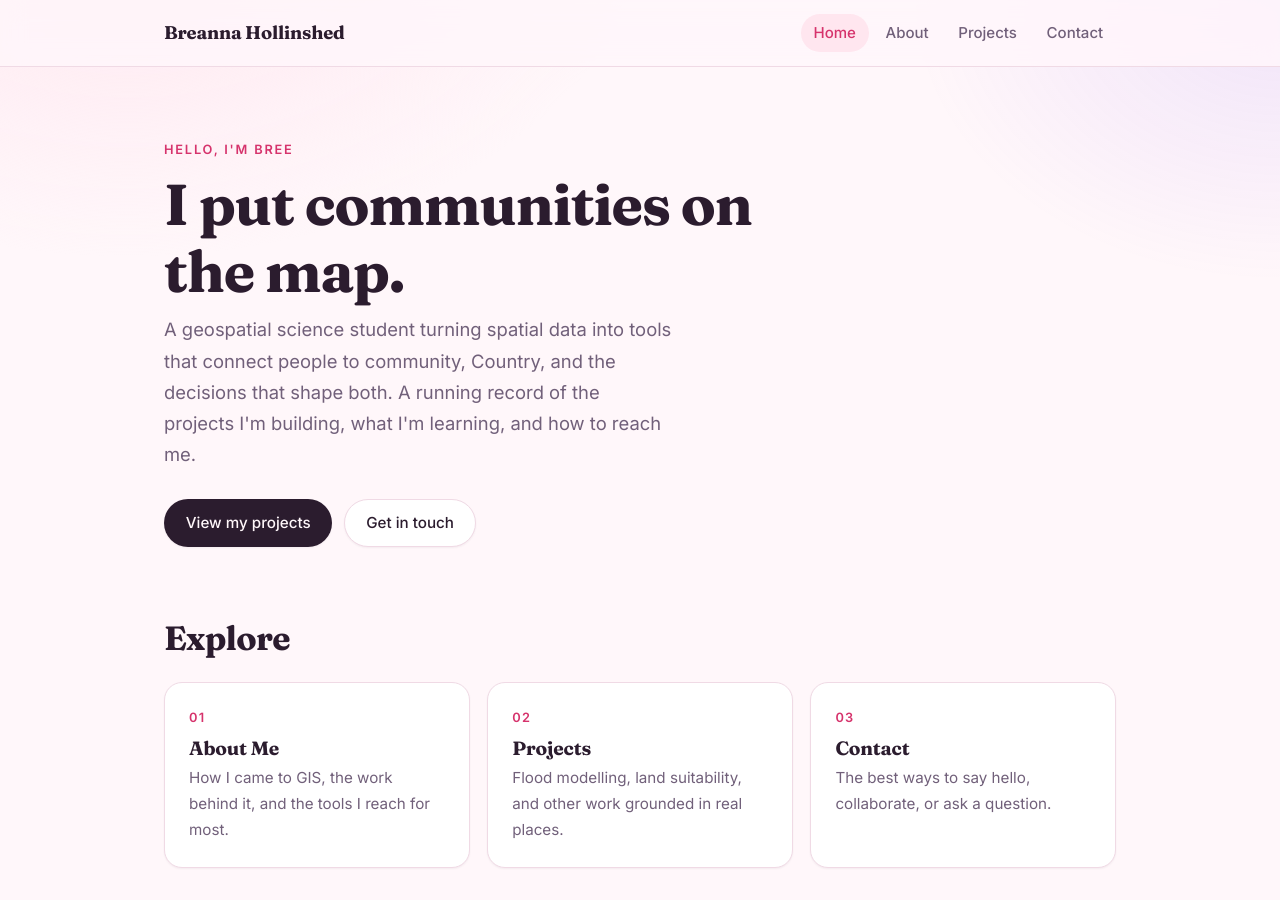
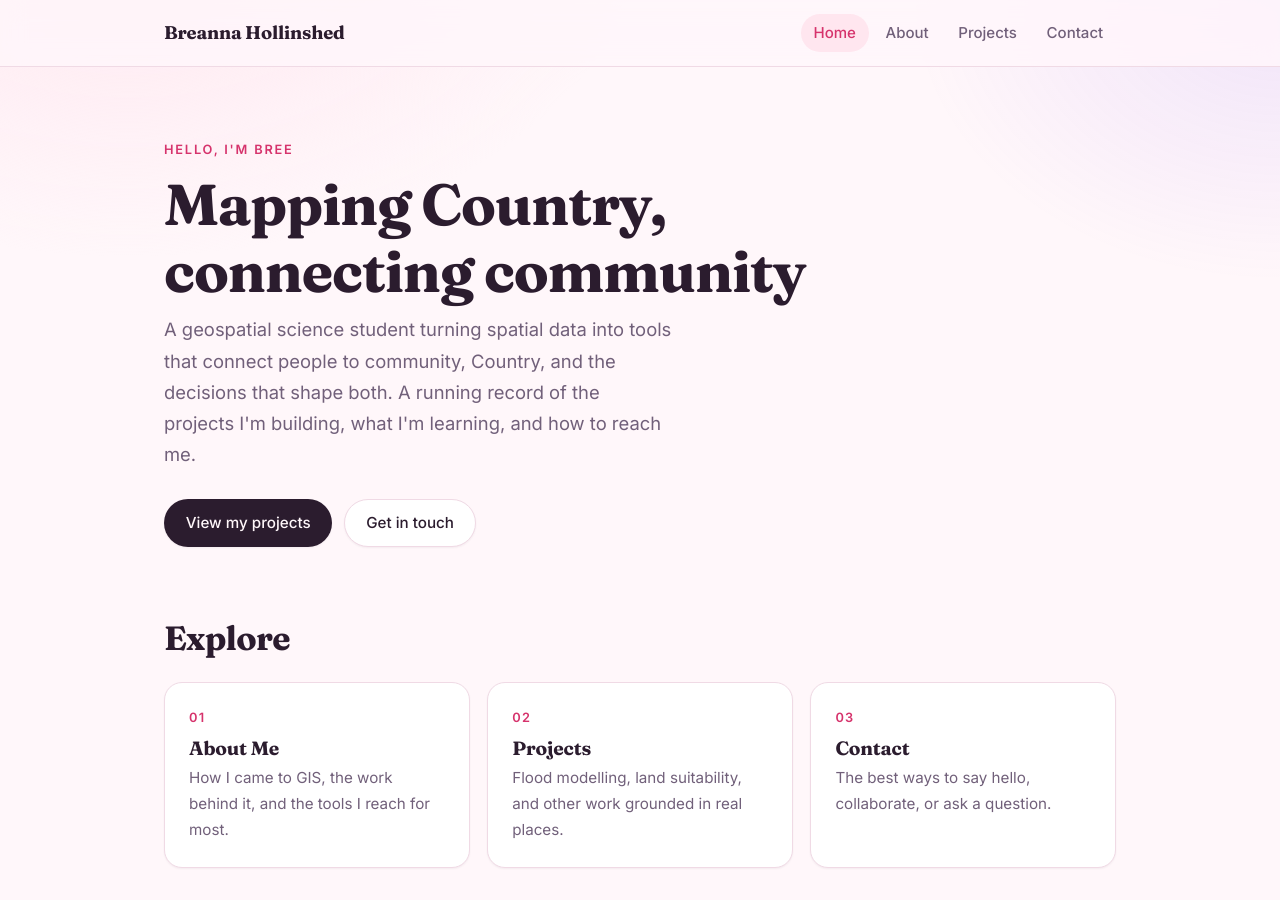
Before and after one commit to Bree-B/Bree-B.GitHub.io, a Jekyll site: the page built from index.md, in a window 1280 px wide and 900 px high. Built offline with Jekyll 4.4.1, drawn with Linux system fonts in a browser that asks for light colours.

Commit message:
Update hero section heading text

```diff
--- a/index.md
+++ b/index.md
@@ -9,7 +9,7 @@ description: >-
 
 <section class="hero">
   <p class="eyebrow">Hello, I'm Bree</p>
-  <h1>I put communities on the map.</h1>
+  <h1>Mapping Country, connecting community</h1>
   <p class="lead">
     A geospatial science student turning spatial data into tools that connect
     people to community, Country, and the decisions that shape both. A running
```
